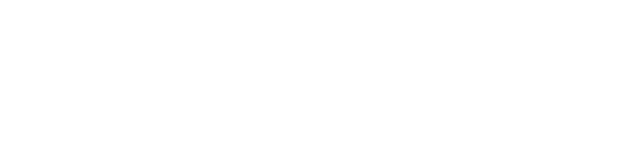
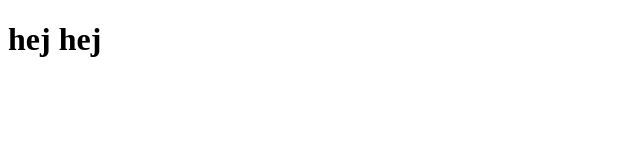
Before and after one commit to NoahGordon12/GITTEST, a plain HTML site: page index.html in a window 1280 px wide. Shown: the whole page, without its empty margins (0-640 px from the left). Drawn offline with Linux system fonts and the light colour scheme.

Commit message:
commited

```diff
--- a/index.html
+++ b/index.html
@@ -7,7 +7,7 @@
 </head>
 <body>
 
-
+<h1> hej hej </h1>
 
 
 </body>
```
